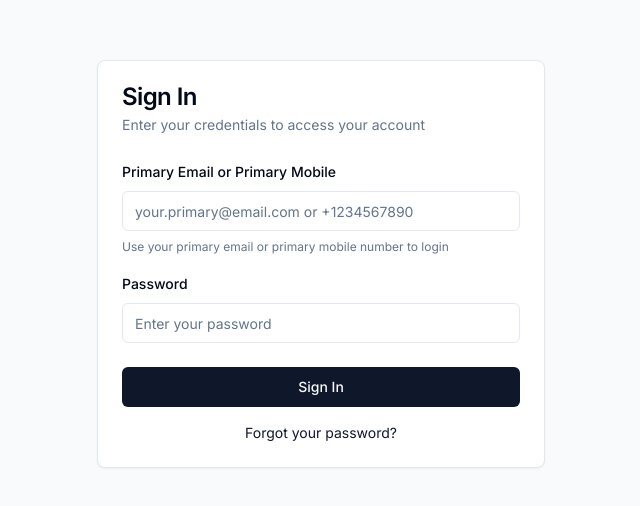
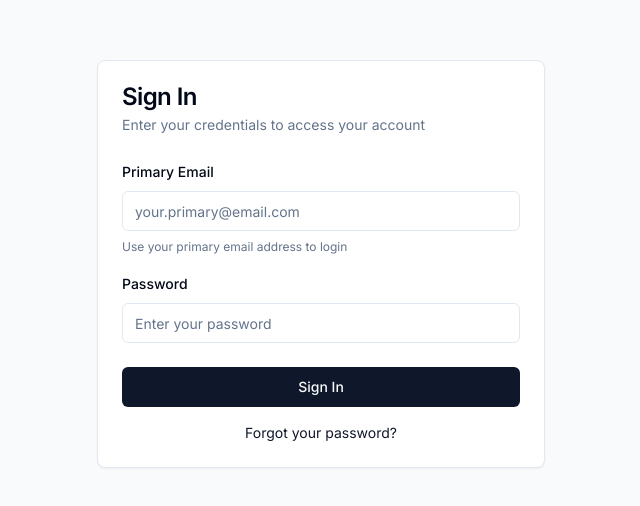
Before and after one commit to akashsasidhar/tms_base_portal, a Next.js app: page /login in a window 1280 px wide. Shown: the part 136-642 px from the top of the page, without its empty margins (319-959 px from the left). Built offline with nearby package versions, Linux system fonts and the light colour scheme; no server answers.

Commit message:
update the login form

```diff
--- a/src/components/auth/LoginForm.tsx
+++ b/src/components/auth/LoginForm.tsx
@@ -15,7 +15,7 @@ import Link from 'next/link';
 
 // Validation schema
 const loginSchema = z.object({
-  contact: z.string().min(1, 'Contact is required'),
+  contact: z.string().email('Please enter a valid email address').min(1, 'Primary email is required'),
   password: z.string().min(1, 'Password is required'),
 });
 
@@ -71,16 +71,16 @@ export default function LoginForm() {
           )}
 
           <div className="space-y-2">
-            <Label htmlFor="contact">Primary Email or Primary Mobile</Label>
+            <Label htmlFor="contact">Primary Email</Label>
             <Input
               id="contact"
-              type="text"
-              placeholder="your.primary@email.com or +1234567890"
+              type="email"
+              placeholder="your.primary@email.com"
               {...register('contact')}
               disabled={isSubmitting || isLoading}
             />
             <p className="text-xs text-muted-foreground">
-              Use your primary email or primary mobile number to login
+              Use your primary email address to login
             </p>
             {errors.contact && (
               <p className="text-sm text-destructive">{errors.contact.message}</p>
```
